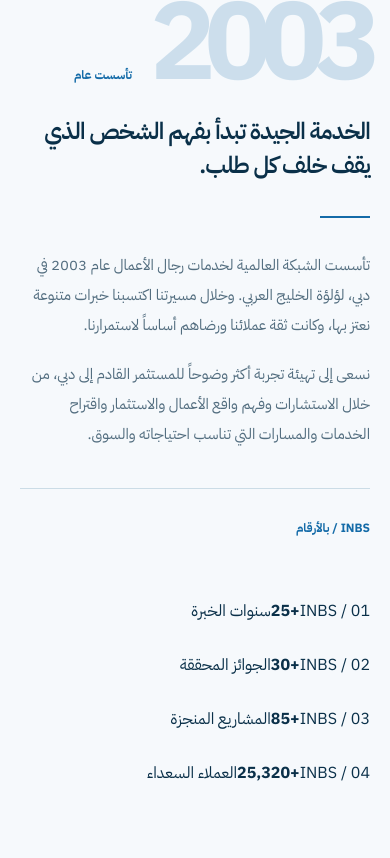
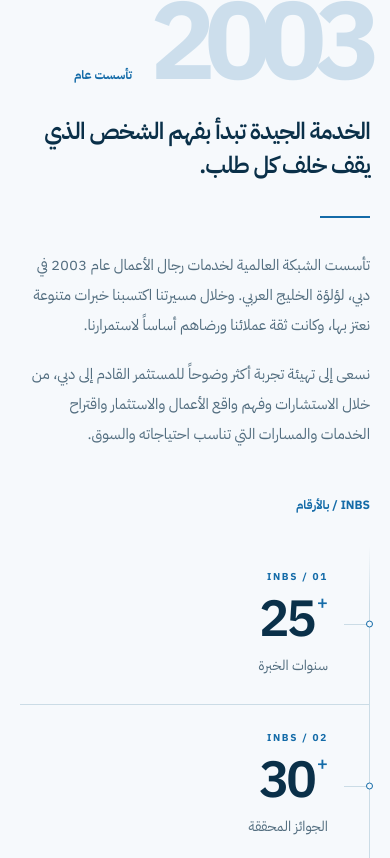
Before and after one commit to Bashar-alJabi/inbs-website, a Next.js app: page /ar/about in a window 390 px wide. Shown: the part 1142-2000 px from the top of the page. Built offline with nearby package versions, Linux system fonts and the light colour scheme; no server answers.

Commit message:
style(about): build transparent asymmetric metric nodes around a fine network axis

```diff
--- a/src/styles/about.css
+++ b/src/styles/about.css
@@ -84,96 +84,103 @@
 .inbs-story-intro-rule{width:50px;height:2px;background:var(--story-accent);margin:32px 0}
 .inbs-story-body-copy{font-size:clamp(15px,1.2vw,18px);line-height:2;color:var(--story-muted);max-width:575px;margin:0 0 19px}
 
-/* Transparent editorial statistics, integrated into the Who We Are narrative. */
-.inbs-story-intro{padding-bottom:clamp(85px,9vw,130px)}
+/* Four balanced typographic nodes on an open connection axis.
+   No card, feature number, four-column strip, or colored background. */
+.inbs-story-intro{padding-bottom:clamp(90px,10vw,140px)}
 .inbs-story-milestones{
-  margin-top:clamp(20px,3.3vw,46px);
-  display:grid;
-  grid-template-columns:minmax(0,.9fr) minmax(0,1.1fr);
-  gap:clamp(35px,6vw,90px);
-  border-top:1px solid var(--story-line);
-  padding-top:clamp(30px,4.2vw,58px);
-  background:transparent;
-  color:var(--story-ink);
-}
-.inbs-story-milestones-feature{
-  display:flex;flex-direction:column;align-items:flex-start;
-  justify-content:space-between;min-width:0;gap:34px;
+  position:relative;display:grid;grid-template-columns:repeat(2,minmax(0,1fr));
+  margin-top:clamp(28px,4vw,56px);padding-top:64px;
+  background:transparent;isolation:isolate;
 }
 .inbs-story-milestones-kicker{
-  margin:0;color:var(--story-accent);
-  font-size:12px;line-height:1.65;font-weight:750;
-  letter-spacing:.13em;text-transform:uppercase;
+  position:absolute;top:0;inset-inline-start:0;
+  font-size:12px;line-height:1.6;font-weight:750;letter-spacing:.13em;
+  text-transform:uppercase;color:var(--story-accent);margin:0;
 }
-.inbs-story-milestones-feature-figure{
-  display:flex;flex-direction:column;align-items:flex-start;gap:14px;
+.inbs-story-milestones-axis{
+  position:absolute;top:65px;bottom:14px;inset-inline-start:50%;
+  width:1px;background:linear-gradient(to bottom,transparent,var(--story-line) 9%,var(--story-line) 91%,transparent);
+  pointer-events:none;
 }
-.inbs-story-milestones-feature-figure strong{
-  color:var(--story-ink);
-  font-size:clamp(85px,10vw,142px);
-  line-height:.9;letter-spacing:-.09em;
-  font-weight:580;white-space:nowrap;
+.inbs-story-milestones-axis-dot{
+  position:absolute;left:-3px;top:50%;width:7px;height:7px;
+  border:1px solid var(--story-accent);background:var(--story-paper);
+  border-radius:50%;
 }
-.inbs-story-milestones-feature-figure strong span{
-  display:inline-block;vertical-align:top;
-  font-size:.4em;line-height:1.1;
-  margin:.05em 0 0 .07em;
-  color:var(--story-accent);letter-spacing:0;
+.inbs-story-milestone{
+  position:relative;min-width:0;display:flex;flex-direction:column;
+  justify-content:center;gap:9px;min-height:205px;
+  padding-block:clamp(24px,3vw,45px);
 }
-.inbs-story-milestones-feature-figure>span{
-  font-size:clamp(15px,1.35vw,18px);
-  line-height:1.6;color:var(--story-muted);
+.inbs-story-milestone--1,.inbs-story-milestone--3{
+  padding-inline-start:clamp(10px,3vw,42px);
+  padding-inline-end:clamp(45px,7vw,100px);
+  align-items:flex-end;text-align:end;
 }
-.inbs-story-milestones-details{
-  display:flex;flex-direction:column;min-width:0;
+.inbs-story-milestone--2,.inbs-story-milestone--4{
+  padding-inline-start:clamp(45px,7vw,100px);
+  padding-inline-end:clamp(10px,3vw,42px);
+  align-items:flex-start;text-align:start;
 }
-.inbs-story-milestones-detail{
-  display:grid;grid-template-columns:30px minmax(0,1fr);
-  align-items:center;gap:clamp(12px,2vw,30px);
-  min-width:0;padding:17px 0;
+.inbs-story-milestone--1,.inbs-story-milestone--2{border-bottom:1px solid var(--story-line)}
+.inbs-story-milestone-overline{
+  font-size:10px;font-weight:700;letter-spacing:.17em;
+  color:var(--story-accent);
 }
-.inbs-story-milestones-detail:first-child{padding-top:0}
-.inbs-story-milestones-detail+.inbs-story-milestones-detail{
-  border-top:1px solid var(--story-line);
+.inbs-story-milestone strong{
+  display:inline-flex;align-items:flex-start;gap:.06em;
+  color:var(--story-ink);font-size:clamp(53px,6.3vw,94px);
+  line-height:1.04;letter-spacing:-.065em;font-weight:550;
+  white-space:nowrap;font-variant-numeric:lining-nums tabular-nums;
 }
-.inbs-story-milestones-detail-no{
-  color:var(--story-accent);font-size:11px;letter-spacing:.1em;
-  font-weight:700;align-self:center;
+.inbs-story-milestone strong span{
+  font-size:.37em;line-height:1.1;color:var(--story-accent);
+  font-weight:500;letter-spacing:0;
 }
-.inbs-story-milestones-detail-copy{
-  min-width:0;display:flex;align-items:baseline;justify-content:space-between;
-  gap:clamp(18px,3vw,48px);
+.inbs-story-milestone-caption{
+  font-size:clamp(14px,1.25vw,18px);line-height:1.6;
+  color:var(--story-muted);
 }
-.inbs-story-milestones-detail-copy strong{
-  color:var(--story-ink);font-size:clamp(28px,3.1vw,45px);
-  line-height:1.25;letter-spacing:-.055em;font-weight:570;
-  white-space:nowrap;
+.inbs-story-milestone-anchor{
+  position:absolute;z-index:1;top:50%;width:7px;height:7px;
+  border:1px solid var(--story-accent);border-radius:50%;
+  background:var(--story-paper);transform:translateY(-50%);
 }
-.inbs-story-milestones-detail-copy strong span{
-  color:var(--story-accent);font-size:.65em;vertical-align:top;
+.inbs-story-milestone--1 .inbs-story-milestone-anchor,
+.inbs-story-milestone--3 .inbs-story-milestone-anchor{inset-inline-end:-4px}
+.inbs-story-milestone--2 .inbs-story-milestone-anchor,
+.inbs-story-milestone--4 .inbs-story-milestone-anchor{inset-inline-start:-4px}
+.inbs-story-milestone:after{
+  content:"";position:absolute;top:50%;width:clamp(30px,4vw,62px);
+  height:1px;background:var(--story-line);pointer-events:none;
 }
-.inbs-story-milestones-detail-copy>span{
-  color:var(--story-muted);font-size:clamp(13px,1.15vw,16px);
-  line-height:1.55;max-width:170px;min-width:0;
-}
+.inbs-story-milestone--1:after,.inbs-story-milestone--3:after{inset-inline-end:0}
+.inbs-story-milestone--2:after,.inbs-story-milestone--4:after{inset-inline-start:0}
 [dir=rtl] .inbs-story-milestones-kicker{letter-spacing:0}
-@media(max-width:980px){
-  .inbs-story-milestones{grid-template-columns:minmax(0,.8fr) minmax(0,1.2fr);gap:30px}
-  .inbs-story-milestones-feature-figure strong{font-size:clamp(75px,11vw,115px)}
-}
 @media(max-width:760px){
-  .inbs-story-milestones{grid-template-columns:1fr;gap:30px}
-  .inbs-story-milestones-feature{gap:20px}
-  .inbs-story-milestones-feature-figure{gap:8px}
-  .inbs-story-milestones-feature-figure strong{font-size:clamp(83px,18vw,124px)}
-  .inbs-story-milestones-details{border-top:1px solid var(--story-line)}
-  .inbs-story-milestones-detail:first-child{padding-top:20px}
-}
-@media(max-width:480px){
-  .inbs-story-milestones-detail{grid-template-columns:22px minmax(0,1fr);gap:10px}
-  .inbs-story-milestones-detail-copy{gap:12px}
-  .inbs-story-milestones-detail-copy strong{font-size:clamp(26px,7.3vw,37px)}
-  .inbs-story-milestones-detail-copy>span{font-size:13px;max-width:140px}
+  .inbs-story-milestones{grid-template-columns:1fr;padding-top:48px}
+  .inbs-story-milestones-axis{inset-inline-start:0;top:50px;bottom:0}
+  .inbs-story-milestones-axis-dot{display:none}
+  .inbs-story-milestone,.inbs-story-milestone--1,.inbs-story-milestone--2,
+  .inbs-story-milestone--3,.inbs-story-milestone--4{
+    align-items:flex-start;text-align:start;min-height:0;
+    padding:25px 12px 27px clamp(42px,9vw,66px);
+    border-bottom:1px solid var(--story-line);
+  }
+  [dir=rtl] .inbs-story-milestone{padding:25px clamp(42px,9vw,66px) 27px 12px}
+  .inbs-story-milestone strong{font-size:clamp(51px,12vw,73px)}
+  .inbs-story-milestone-anchor,
+  .inbs-story-milestone--1 .inbs-story-milestone-anchor,
+  .inbs-story-milestone--2 .inbs-story-milestone-anchor,
+  .inbs-story-milestone--3 .inbs-story-milestone-anchor,
+  .inbs-story-milestone--4 .inbs-story-milestone-anchor{
+    inset-inline-start:-3px;inset-inline-end:auto;
+  }
+  .inbs-story-milestone:after,
+  .inbs-story-milestone--1:after,.inbs-story-milestone--2:after,
+  .inbs-story-milestone--3:after,.inbs-story-milestone--4:after{
+    inset-inline-start:0;inset-inline-end:auto;width:26px;
+  }
 }
 
 /* Principles are a continuous editorial grid rather than decorative cards. */
```
